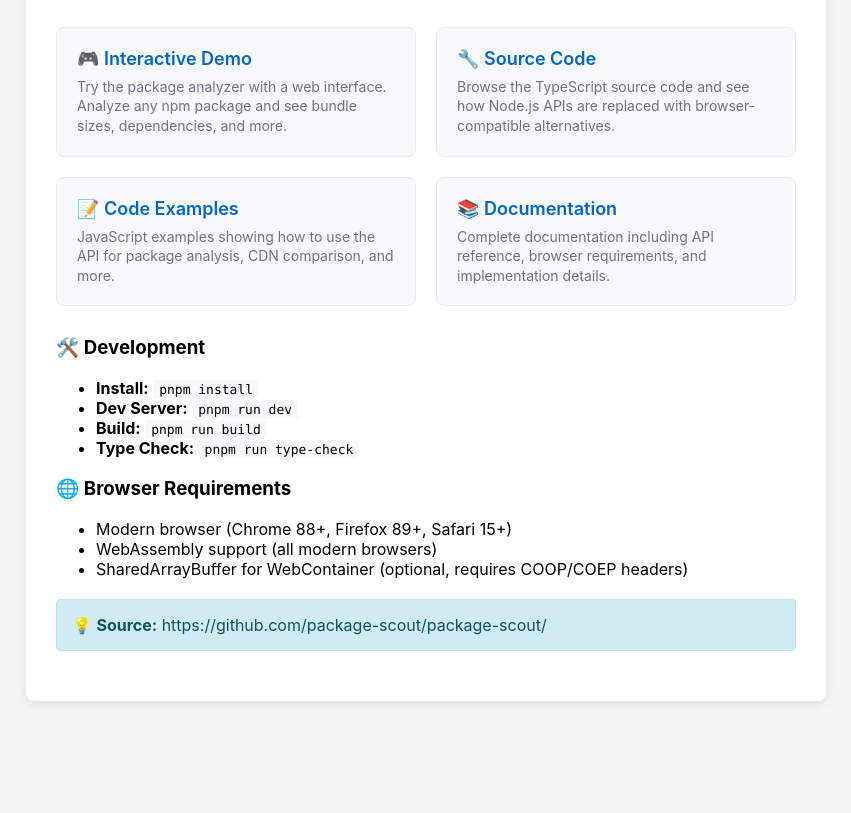
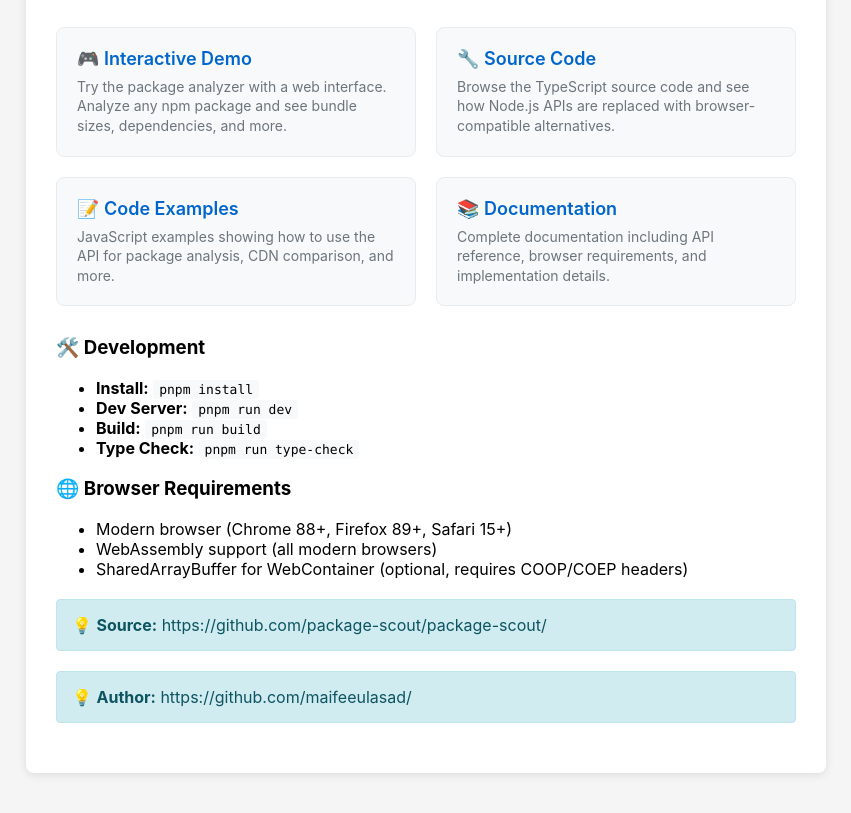
Before and after one commit to package-scout/package-scout, a website built with Vite: page index.html in a window 1280 px wide. Shown: the part 175-988 px from the top of the page, without its empty margins (214-1065 px from the left). Before the commit the page ends 916 px from the top, so only its background shows below. Built offline with nearby package versions, Linux system fonts and the light colour scheme.

Commit message:
[chores]: added author information;

```diff
--- a/index.html
+++ b/index.html
@@ -172,6 +172,9 @@ fetch('/src/index.ts').then(r => r.text()).then(console.log)</code></pre> -->
         <div class="status status-info">
             💡 <strong>Source:</strong> https://github.com/package-scout/package-scout/
         </div>
+        <div class="status status-info">
+            💡 <strong>Author:</strong> https://github.com/maifeeulasad/
+        </div>
     </div>
 
     <script>
```
